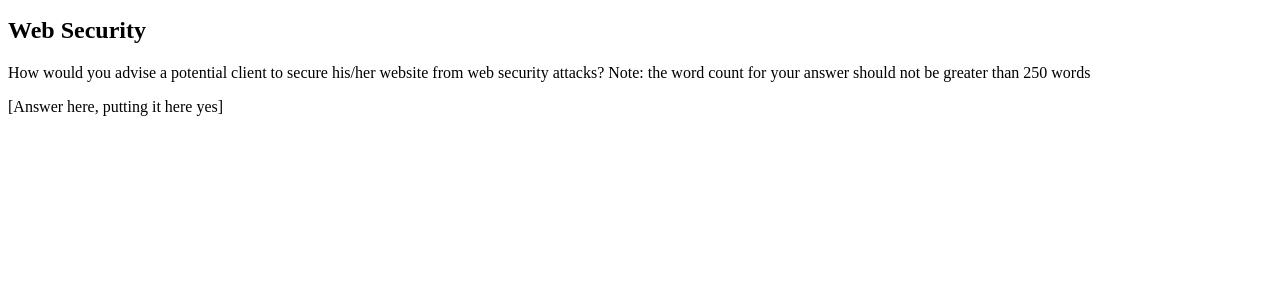
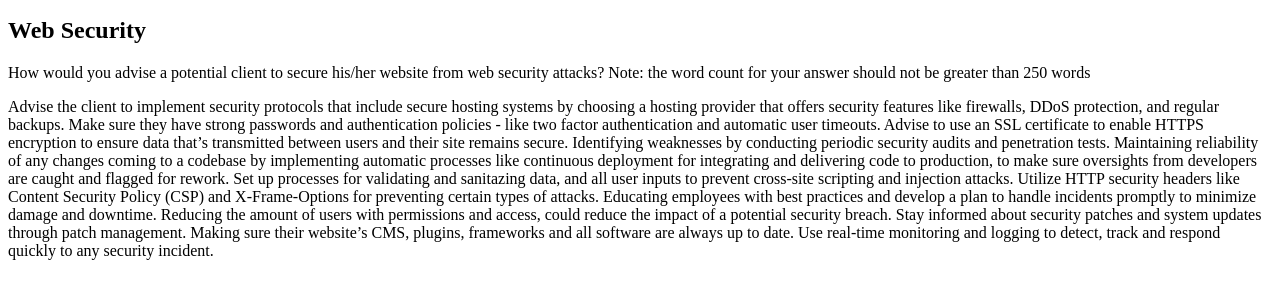
Before and after one commit to Noroff-FEU-Assignments/cross-course-project-telecasteren, a plain HTML site: page index.html in a window 1280 px wide. Shown: the part 101-400 px from the top of the page. Drawn offline with Linux system fonts and the light colour scheme.

Commit message:
comitted with the answered answer

```diff
--- a/index.html
+++ b/index.html
@@ -8,6 +8,16 @@
     <p>Welcome to my first website.</p>
     <h2>Web Security</h2>
     <p id="web-security-question">How would you advise a potential client to secure his/her website from web security attacks? Note: the word count for your answer should not be greater than 250 words</p>
-    <p id="web-security-answer">[Answer here, putting it here yes]</p>
+    <p id="web-security-answer">Advise the client to implement security protocols that include secure hosting systems by choosing a hosting provider that offers security features like firewalls, DDoS protection, and regular backups. Make sure they have strong passwords and authentication policies - like two factor authentication and automatic user timeouts.
+
+      Advise to use an SSL certificate to enable HTTPS encryption to ensure data that’s transmitted between users and their site remains secure. Identifying weaknesses by conducting periodic security audits and penetration tests.
+
+      Maintaining reliability of any changes coming to a codebase by implementing automatic processes like continuous deployment for integrating and delivering code to production, to make sure oversights from developers are caught and flagged for rework.
+
+      Set up processes for validating and sanitazing data, and all user inputs to prevent cross-site scripting and injection attacks. Utilize HTTP security headers like Content Security Policy (CSP) and X-Frame-Options for preventing certain types of attacks.
+
+      Educating employees with best practices and develop a plan to handle incidents promptly to minimize damage and downtime. Reducing the amount of users with permissions and access, could reduce the impact of a potential security breach.
+
+      Stay informed about security patches and system updates through patch management. Making sure their website’s CMS, plugins, frameworks and all software are always up to date. Use real-time monitoring and logging to detect, track and respond quickly to any security incident.</p>
   </body>
 </html>
```
